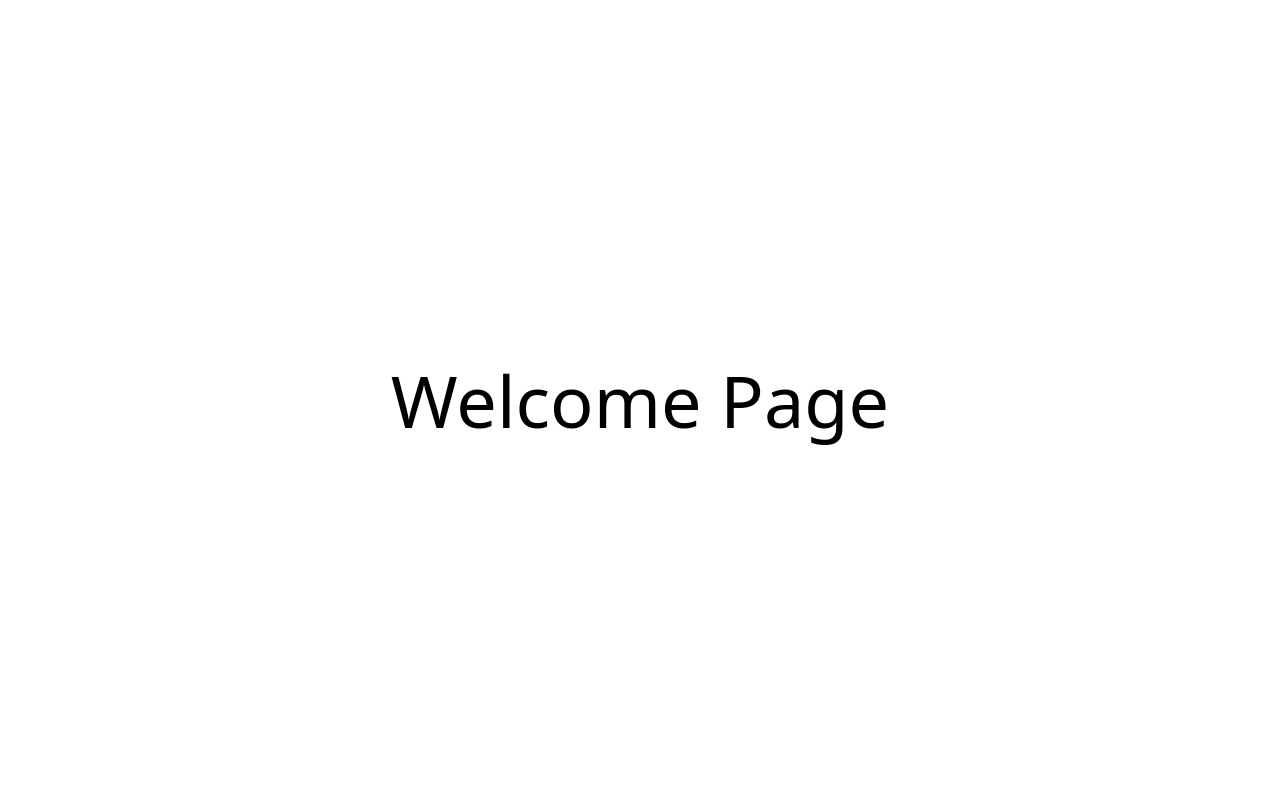
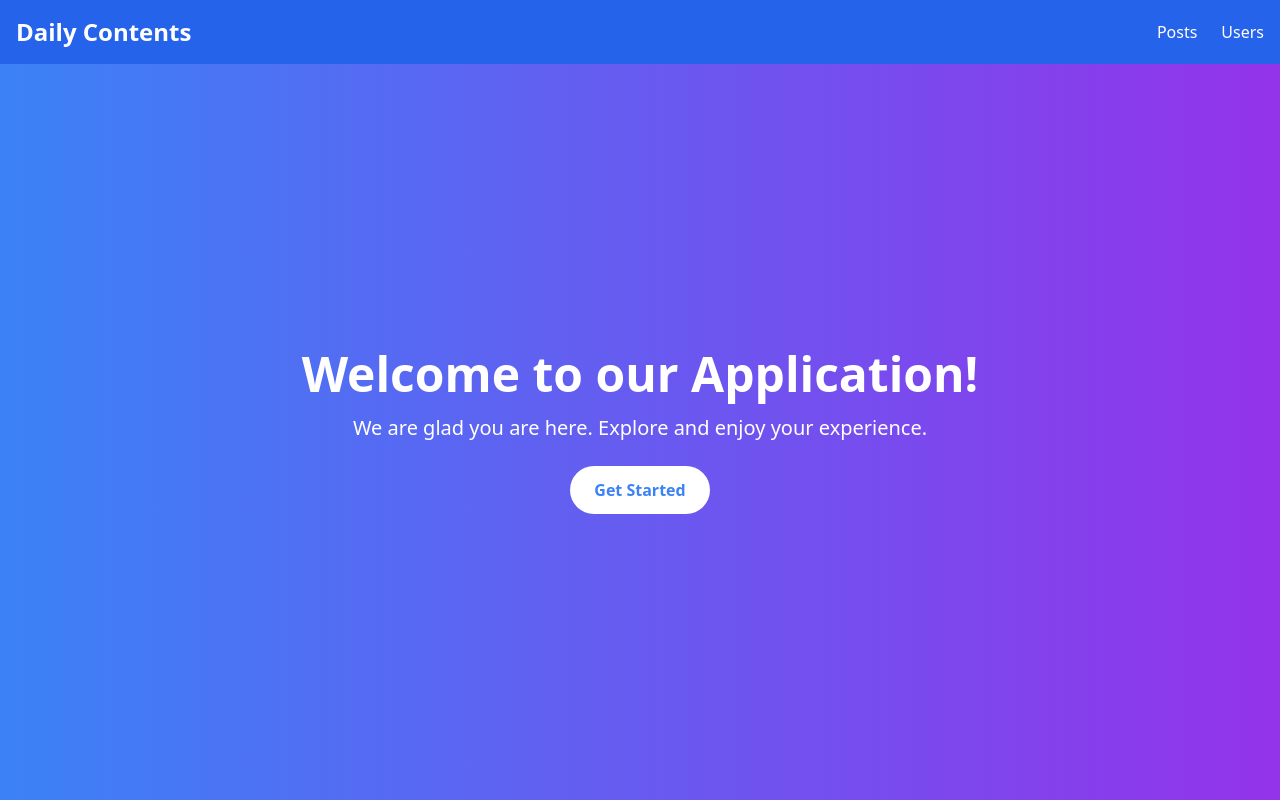
Before and after one commit to Austine247-droid/alx-project-0x01-setup, a Next.js app in the folder alx-project-0x01/: page / in a window 1280 px wide. Built offline with nearby package versions, Linux system fonts and the light colour scheme.

Commit message:
Set up navigation between pages

```diff
--- a/alx-project-0x01/components/layout/Header.tsx
+++ b/alx-project-0x01/components/layout/Header.tsx
@@ -1,7 +1,25 @@
-import React from "react";
+import Link from "next/link";
 
-const Header = () => {
-  return <div></div>;
+const Header: React.FC = () => {
+  return (
+    <header className="bg-blue-600 text-white shadow-md py-4">
+      <div className="container mx-auto flex justify-between items-center px-4">
+        <h3 className="font-bold text-2xl">
+          <Link href="/">Daily Contents</Link>
+        </h3>
+        <nav>
+          <ul className="flex space-x-6">
+            <li className="hover:underline">
+              <Link href="/posts">Posts</Link>
+            </li>
+            <li className="hover:underline">
+              <Link href="/users">Users</Link>
+            </li>
+          </ul>
+        </nav>
+      </div>
+    </header>
+  );
 };
 
 export default Header;
--- a/alx-project-0x01/pages/index.tsx
+++ b/alx-project-0x01/pages/index.tsx
@@ -1,7 +1,22 @@
+import Header from "@/components/layout/Header";
+
 const Home: React.FC = () => {
   return (
-    <div className="flex justify-center items-center h-screen">
-      <h1 className="text-7xl font-thin">Welcome Page</h1>
+    <div className="flex flex-col h-screen">
+      <Header />
+      <main className="flex-grow flex items-center justify-center bg-gradient-to-r from-blue-500 to-purple-600">
+        <div className="text-center">
+          <h1 className="text-5xl font-bold text-white">
+            Welcome to our Application!
+          </h1>
+          <p className="mt-4 text-xl text-white">
+            We are glad you are here. Explore and enjoy your experience.
+          </p>
+          <button className="mt-6 px-6 py-3 bg-white text-blue-500 rounded-full font-semibold hover:bg-gray-200 transition">
+            Get Started
+          </button>
+        </div>
+      </main>
     </div>
   );
 };
--- a/alx-project-0x01/pages/posts/index.tsx
+++ b/alx-project-0x01/pages/posts/index.tsx
@@ -1,7 +1,11 @@
-import React from "react";
+import Header from "@/components/layout/Header";
 
 const index = () => {
-  return <div></div>;
+  return (
+    <div>
+      <Header />
+    </div>
+  );
 };
 
 export default index;
--- a/alx-project-0x01/pages/users/index.tsx
+++ b/alx-project-0x01/pages/users/index.tsx
@@ -1,7 +1,11 @@
-import React from "react";
+import Header from "@/components/layout/Header";
 
 const index = () => {
-  return <div></div>;
+  return (
+    <div>
+      <Header />
+    </div>
+  );
 };
 
 export default index;
```
